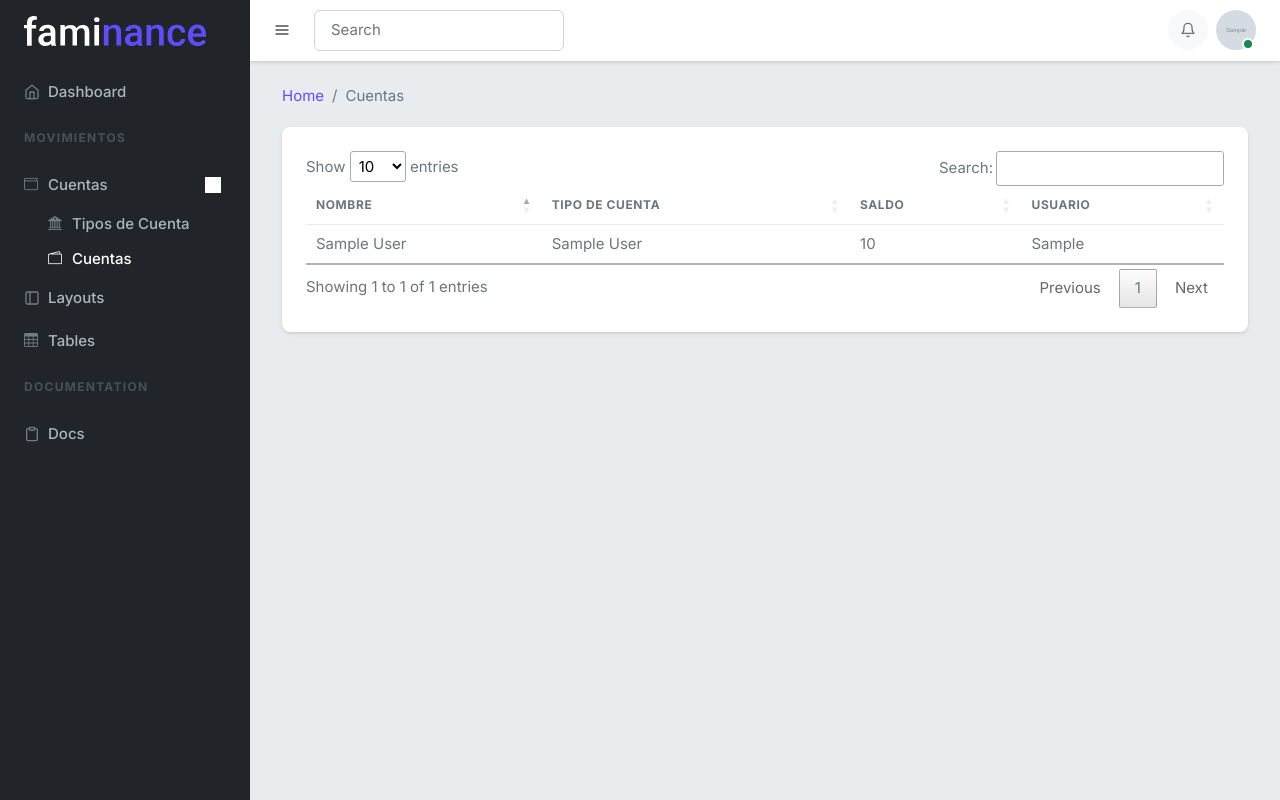
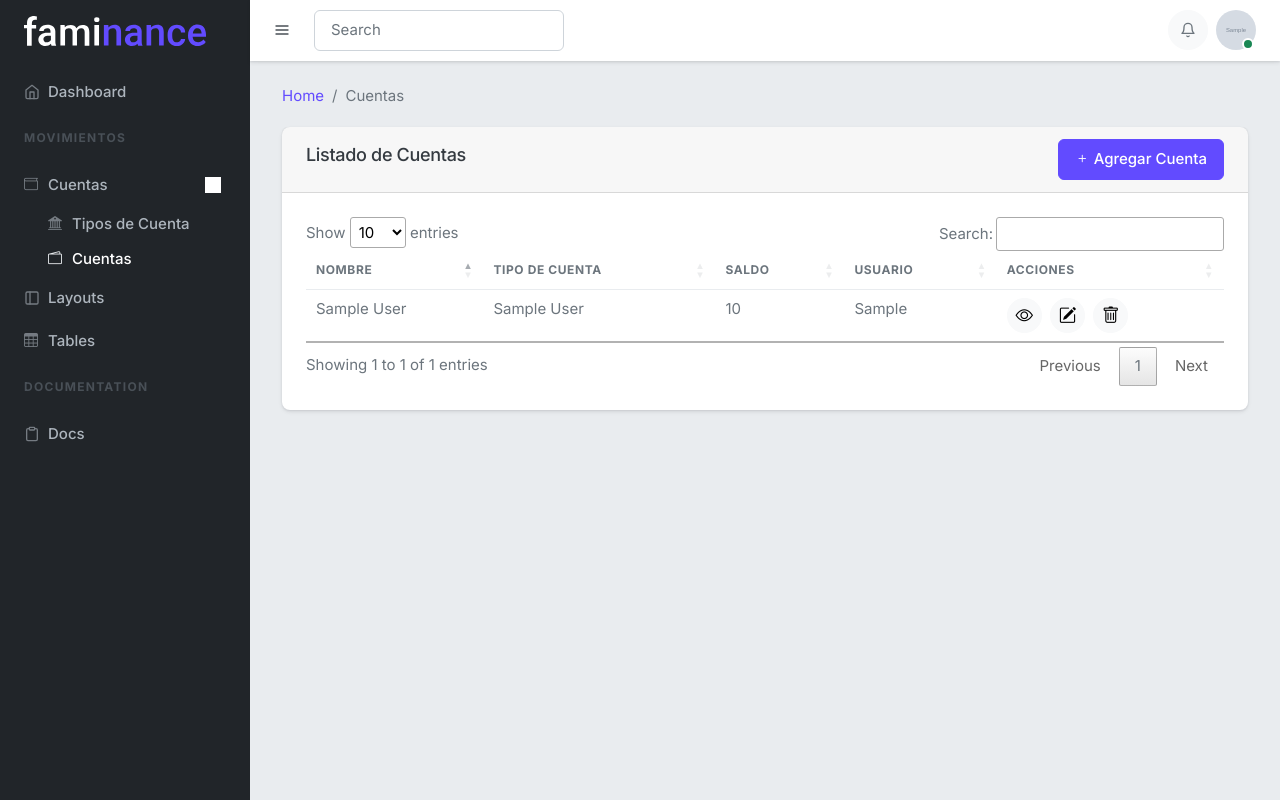
Before and after one commit to juandaherrera/faminance, a Django app: page /finance/account in a window 1280 px wide. Run offline with Django 5.2, Linux system fonts and the light colour scheme; a user stored in the database is signed in; tables that the repository leaves empty hold one stand-in row (values such as "Sample post"); grey boxes marked "Sample" are stand-in pictures; some libraries are stand-ins or nearby versions; grey boxes are pictures that could not be loaded.

Commit message:
🏗️ Modals

```diff
--- a/apps/finance/templates/account_list.html
+++ b/apps/finance/templates/account_list.html
@@ -1,22 +1,24 @@
 {% extends "defaults/list.html" %}
 
 {% block table_header %}
-    <tr>
-        <th>Nombre</th>
-        <th>Tipo de Cuenta</th>
-        <th>Saldo</th>
-        <th>Usuario</th>
-    </tr>
+    <th>Nombre</th>
+    <th>Tipo de Cuenta</th>
+    <th>Saldo</th>
+    <th>Usuario</th>
+    <th>Acciones</th>
 {% endblock table_header %}
 
 
 {% block table_body %}
-    {% for account in object_list %}
+    {% for object in object_list %}
         <tr>
-            <td> {{ account.name }} </td>
-            <td><i class="{{ account.type.icon }}"></i> {{ account.type }}</td>
-            <td class="format-number">{{ account.balance }}</td>
-            <td>{{ account.user.first_name }}</td>
+            <td> {{ object.name }} </td>
+            <td><i class="{{ object.type.icon }}"></i> {{ object.type }}</td>
+            <td class="format-number">{{ object.balance }}</td>
+            <td>{{ object.user.first_name }}</td>
+            <td>
+                {% include "defaults/action_buttons.html" %}
+            </td>
         </tr>
     {% endfor %}
 {% endblock table_body %}
--- a/apps/finance/templates/account_type_list.html
+++ b/apps/finance/templates/account_type_list.html
@@ -1,10 +1,8 @@
 {% extends "defaults/list.html" %}
 
 {% block table_header %}
-    <tr>
-        <th>Nombre</th>
-        <th>Descripción</th>
-    </tr>
+    <th>Nombre</th>
+    <th>Descripción</th>
 {% endblock table_header %}
 
 
--- a/apps/finance/urls.py
+++ b/apps/finance/urls.py
@@ -1,12 +1,11 @@
 from django.urls import path
 
-from .views import AccountListView, AccountTypeListView
+from .views import AccountCreateView, AccountListView, AccountTypeListView
 
 app_name = 'finance'
 
 urlpatterns = [
-    path(
-        'account-type', AccountTypeListView.as_view(), name='account-type-list'
-    ),
+    path('account-type', AccountTypeListView.as_view(), name='account-type-list'),
     path('account', AccountListView.as_view(), name='account-list'),
+    path('create-account', AccountCreateView.as_view(), name='account-create'),
 ]
--- a/apps/finance/views.py
+++ b/apps/finance/views.py
@@ -1,7 +1,9 @@
-from django.views.generic import ListView
+from django.urls import reverse_lazy
+from django.views.generic import CreateView, ListView
 
 from apps.utils.functions import breadcrumbs_format
 
+from .forms import AccountForm
 from .models import Account, AccountType
 
 
@@ -12,7 +14,10 @@ class AccountTypeListView(ListView):
         ('Home', 'core:index'),
         ('Tipos de Cuenta', None),
     )
-    info = {'header': {'title': 'Tipos de Cuenta'}}
+    info = {
+        'header': {'title': 'Tipos de Cuenta'},
+        'others': {'create_button': 'Agregar Tipo de Cuenta'},
+    }
 
     def get_context_data(self, **kwargs):
         context = super().get_context_data(**kwargs)
@@ -28,10 +33,32 @@ class AccountListView(ListView):
         ('Home', 'core:index'),
         ('Cuentas', None),
     )
-    info = {'header': {'title': 'Cuentas'}}
+    info = {
+        'header': {'title': 'Cuentas'},
+        'others': {
+            'create_button': 'Agregar Cuenta',
+            'create_url': reverse_lazy('finance:account-create'),
+        },
+    }
 
     def get_context_data(self, **kwargs):
         context = super().get_context_data(**kwargs)
         context['breadcrumbs'] = breadcrumbs_format(self.breadcrumbs)
         context['info'] = self.info
         return context
+
+
+class AccountCreateView(CreateView):
+    model = Account
+    form_class = AccountForm
+    success_url = reverse_lazy('finance:account-list')
+
+    def form_valid(self, form):
+        form.instance.user = self.request.user
+        return super().form_valid(form)
+
+    def get_template_names(self):
+        if self.request.headers.get('X-Requested-With') == 'XMLHttpRequest':
+            return ['account_form.html']
+        else:
+            return ['']
--- a/faminance/settings.py
+++ b/faminance/settings.py
@@ -50,6 +50,7 @@ INSTALLED_APPS = [
     'django.contrib.staticfiles',
     # Third Party Apps
     'django_userforeignkey',
+    'widget_tweaks',
     # Own apps
     'apps.users',
     'apps.core',
--- a/requirements.txt
+++ b/requirements.txt
@@ -1,3 +1,4 @@
 Django==5.0.2
 django-userforeignkey==0.5.0
 pillow==10.2.0
+django-widget-tweaks==1.5.0
--- a/templates/base.html
+++ b/templates/base.html
@@ -2,21 +2,8 @@
 <!DOCTYPE html>
 <html lang="es">
     <head>
-        <meta charset="utf-8" />
-        <meta http-equiv="X-UA-Compatible" content="IE=edge" />
+        {% include "imports/head.html" %}
         <title>Faminance</title>
-        <meta name="description" content="" />
-        <meta name="viewport" content="width=device-width, initial-scale=1" />
-        <link rel="stylesheet" href="{% static 'css/theme.min.css' %}" />
-        <link
-            rel="stylesheet"
-            href="https://cdn.jsdelivr.net/npm/bootstrap-icons@1.11.3/font/bootstrap-icons.min.css"
-        />
-        <link
-            rel="stylesheet"
-            type="text/css"
-            href="https://cdn.datatables.net/v/bs5/dt-1.10.25/datatables.min.css"
-        />
     </head>
     <body>
         <div id="db-wrapper">
@@ -45,15 +32,7 @@
         </div>
 
         {% comment %} {% include "footer.html" %} {% endcomment %}
-        <script src="{% static 'libs/jquery/dist/jquery.min.js' %}"></script>
-        <script src="{% static 'libs/bootstrap/dist/js/bootstrap.bundle.min.js' %}"></script>
-        <script src="{% static 'js/theme.min.js' %}"></script>
-        <script
-            type="text/javascript"
-            src="https://cdn.datatables.net/v/bs5/dt-1.10.25/datatables.min.js"
-        ></script>
-
-        <script src="{% static 'js/custom.js' %}"></script>
+        {% include "imports/scripts.html" %}
 
         {% block scripts %} {% endblock scripts %}
     </body>
--- /dev/null
+++ b/templates/defaults/action_buttons.html
@@ -0,0 +1,9 @@
+<a href="#!" class="btn btn-light btn-icon btn-sm rounded-circle me-1" data-bs-toggle="tooltip" data-placement="top" title="Ver">
+    <i class="bi bi-eye" style="font-size: 1.25em;"></i>
+</a>
+<a href="#!" class="btn btn-light btn-icon btn-sm rounded-circle me-1" data-bs-toggle="tooltip" data-placement="top" title="Editar">
+    <i class="bi bi-pencil-square" style="font-size: 1.25em;"></i>
+</a>
+<a href="#!" class="btn btn-light btn-icon btn-sm rounded-circle" data-bs-toggle="tooltip" data-placement="top" title="Eliminar">
+    <i class="bi bi-trash" style="font-size: 1.25em;"></i>
+</a>
--- a/templates/defaults/list.html
+++ b/templates/defaults/list.html
@@ -6,22 +6,61 @@
 <div class="row">
     <div class="col-12">
         <div class="card">
+            <div class="card-header">
+                <div class="row d-flex justify-content-end align-items-center">
+                    <div class="col d-flex justify-content-start align-items-center">
+                        <h4 class="card-title">Listado de {{ info.header.title }}</h4>
+                    </div>
+                    <div class="col-3 d-flex justify-content-end">
+                        <button type="button" class="btn btn-primary btn-load-modal" data-bs-toggle="modal" data-bs-target="#modalCreateInstance",
+                            data-load-url="{{ info.others.create_url }}">
+                            <i class="bi bi-plus"></i> {{ info.others.create_button }}
+                        </button>
+                    </div>
+                </div>
+            </div>
             <div class="card-body">
                 {% comment %} <h5 class="card-title">Special title treatment</h5> {% endcomment %}
+
                 <table class="datatable table">
                     <thead>
-                        {% block table_header %}
-                        {% endblock table_header %}
+                        <tr>
+                            {% block table_header %}
+                            {% endblock table_header %}
+                        </tr>
                     </thead>
                     <tbody>
                         {% block table_body %}
                         {% endblock table_body %}
                     </tbody>
                 </table>
-                {% comment %} <a href="#" class="btn btn-primary">Go somewhere</a> {% endcomment %}
             </div>
         </div>
 </div>
+
+
+<!-- Estructura del Modal -->
+<div class="modal fade" id="modalCreateInstance" tabindex="-1" aria-labelledby="modalCreateInstance" aria-hidden="true">
+<div class="modal-dialog">
+    <div class="modal-content">
+    <div class="modal-header">
+        <h5 class="modal-title" id="exampleModalLabel">Nuevo Modelo</h5>
+        <button type="button" class="btn-close" data-bs-dismiss="modal" aria-label="Cerrar"></button>
+    </div>
+    <form method="post" action="{{ info.others.create_url }}">
+        <div class="modal-body">
+
+            <!-- Aquí irá el formulario -->
+        </div>
+        <div class="modal-footer">
+            <button type="button" class="btn btn-secondary" data-bs-dismiss="modal">Cerrar</button>
+            <button type="submit" class="btn btn-primary">Guardar Cambios</button>
+        </div>
+        </div>
+    </form>
+</div>
+</div>
+
 {% endblock content %}
 
 {% block scripts %}
@@ -37,5 +76,32 @@
             url: 'https://cdn.datatables.net/plug-ins/1.10.25/i18n/Spanish.json'
         }
     });
+
+    $(document).ready(function() {
+        // Escucha el evento 'click' en los botones que deberían cargar el modal con el formulario
+        $('.btn-load-modal').on('click', function () {
+            var button = $(this); // El botón que fue clickeado
+            var loadUrl = button.data('load-url'); // La URL desde donde cargar el formulario
+            var targetModalSelector = button.data('bs-target'); // El selector del modal a abrir
+            var targetModal = $(targetModalSelector);
+
+            // Realiza la solicitud AJAX para obtener el formulario
+            $.ajax({
+                url: loadUrl,
+                type: 'GET',
+                dataType: 'html',
+                success: function(data) {
+                    // Inserta el formulario en el cuerpo del modal
+                    targetModal.find('.modal-body').html(data);
+                    // Muestra el modal
+                    targetModal.modal('show');
+                },
+                error: function(xhr, status, error) {
+                    // Maneja posibles errores aquí
+                    console.error("Error al cargar el formulario: ", error);
+                }
+            });
+        });
+    });
 </script>
 {% endblock scripts %}
--- /dev/null
+++ b/templates/imports/head.html
@@ -0,0 +1,20 @@
+{% load static %}
+<!-- Required meta tags -->
+<meta charset="utf-8" />
+<meta http-equiv="X-UA-Compatible" content="IE=edge" />
+<meta name="description" content="" />
+<meta name="viewport" content="width=device-width, initial-scale=1" />
+
+
+<!-- Libs CSS -->
+{% comment %} <link rel="stylesheet" href="{% static 'libs/prismjs/themes/prism.min.css' %}" /> {% endcomment %}
+{% comment %} <link rel="stylesheet" href="{% static 'libs/prismjs/plugins/line-numbers/prism-line-numbers.min.css' %}" /> {% endcomment %}
+{% comment %} <link rel="stylesheet" href="{% static 'libs/prismjs/plugins/toolbar/prism-toolbar.min.css' %}" /> {% endcomment %}
+{% comment %} <link rel="stylesheet" href="{% static 'libs/dropzone/dropzone.min.css' %}" /> {% endcomment %}
+<link rel="stylesheet" href="https://cdn.jsdelivr.net/npm/bootstrap-icons@1.11.3/font/bootstrap-icons.min.css"/>
+{% comment %} <link rel="stylesheet" href="https://cdnjs.cloudflare.com/ajax/libs/normalize/8.0.0/normalize.css"> {% endcomment %}
+
+<link rel="stylesheet" type="text/css" href="https://cdn.datatables.net/v/bs5/dt-1.10.25/datatables.min.css"/>
+
+<!-- Theme CSS -->
+<link rel="stylesheet" href="{% static 'css/theme.min.css' %}" />
--- /dev/null
+++ b/templates/imports/scripts.html
@@ -0,0 +1,10 @@
+{% load static %}
+<!-- Libs JS -->
+<script src="{% static 'libs/jquery/dist/jquery.min.js' %}"></script>
+<script src="{% static 'libs/bootstrap/dist/js/bootstrap.bundle.min.js' %}"></script>
+<script type="text/javascript" src="https://cdn.datatables.net/v/bs5/dt-1.10.25/datatables.min.js"></script>
+
+
+<script src="{% static 'js/theme.min.js' %}"></script>
+
+<script src="{% static 'js/custom.js' %}"></script>
```
Also changed, not shown: apps/finance/forms.py (added, +25 -0 lines), apps/finance/templates/account_form.html (added, +11 -0 lines).
